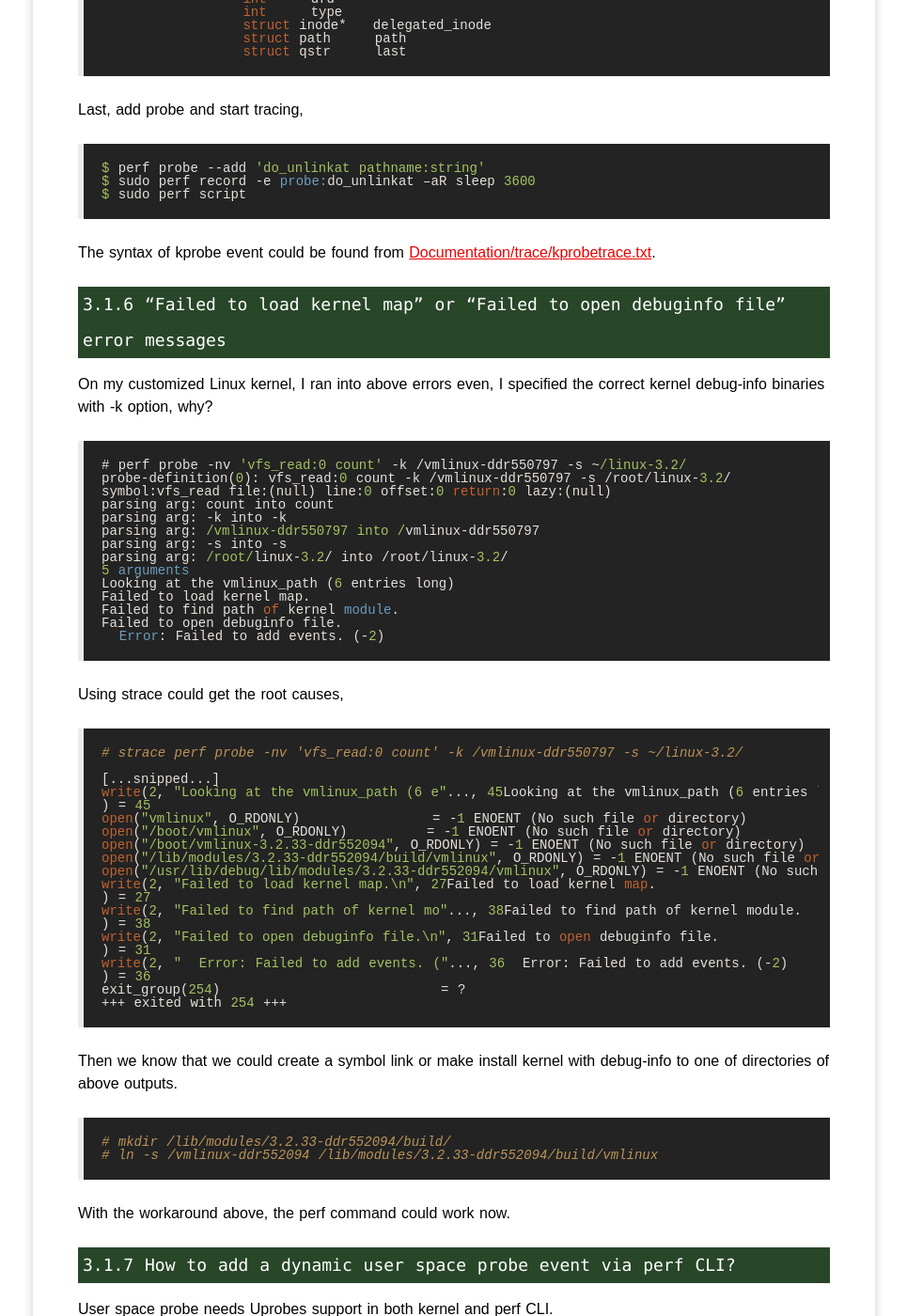
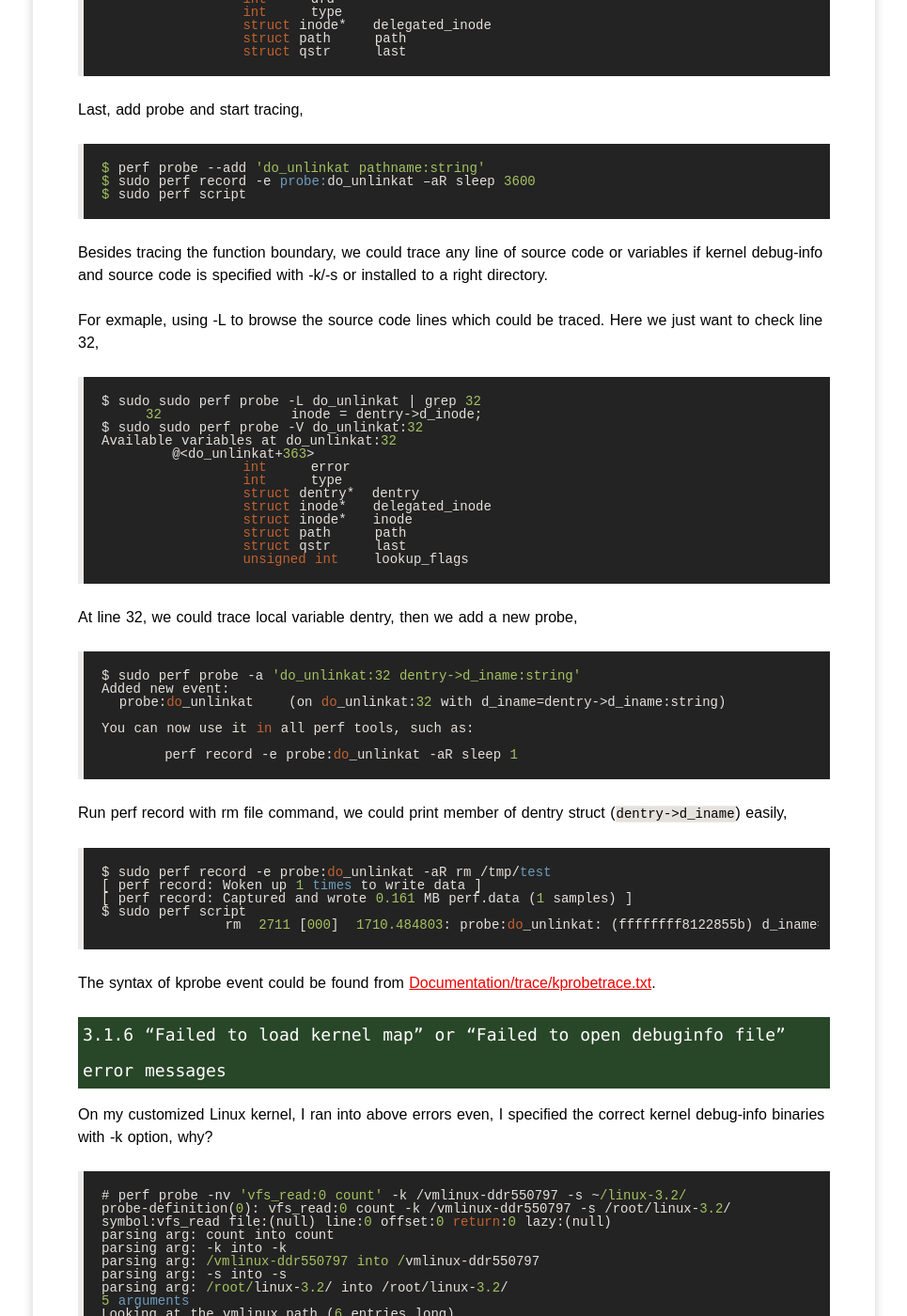
Before and after one commit to yangoliver/yangoliver.github.io, a Jekyll site: the page built from _posts/2016/2016-07-09-linux-perf-tools-tips.md, in a window 1280 px wide and 1400 px high, scrolled down 4217 px. Shown: the whole window at 94% size, without its empty margins (157-1122 px from the left). Built offline with Jekyll 4.4.1, drawn with Linux system fonts in a browser that asks for light colours; comment, search, counter and statistics services are not loaded.

Commit message:
update: trace the local variables

```diff
--- a/_posts/2016/2016-07-09-linux-perf-tools-tips.md
+++ b/_posts/2016/2016-07-09-linux-perf-tools-tips.md
@@ -137,6 +137,42 @@ Last, add probe and start tracing,
 	$ perf probe --add 'do_unlinkat pathname:string'
 	$ sudo perf record -e probe:do_unlinkat –aR sleep 3600
 	$ sudo perf script
+
+Besides tracing the function boundary, we could trace any line of source code or variables if kernel debug-info and source code is specified with -k/-s or installed to a right directory.
+
+For exmaple, using -L to browse the source code lines which could be traced. Here we just want to check line 32,
+
+	$ sudo sudo perf probe -L do_unlinkat | grep 32
+	     32  		inode = dentry->d_inode;
+	$ sudo sudo perf probe -V do_unlinkat:32
+	Available variables at do_unlinkat:32
+	        @<do_unlinkat+363>
+	                int     error
+	                int     type
+	                struct dentry*  dentry
+	                struct inode*   delegated_inode
+	                struct inode*   inode
+	                struct path     path
+	                struct qstr     last
+	                unsigned int    lookup_flags
+
+At line 32, we could trace local variable dentry, then we add a new probe,
+
+	$ sudo perf probe -a 'do_unlinkat:32 dentry->d_iname:string'
+	Added new event:
+	  probe:do_unlinkat    (on do_unlinkat:32 with d_iname=dentry->d_iname:string)
+
+	You can now use it in all perf tools, such as:
+
+		perf record -e probe:do_unlinkat -aR sleep 1
+
+Run perf record with rm file command, we could print member of dentry struct (`dentry->d_iname`) easily,
+
+	$ sudo perf record -e probe:do_unlinkat -aR rm /tmp/test
+	[ perf record: Woken up 1 times to write data ]
+	[ perf record: Captured and wrote 0.161 MB perf.data (1 samples) ]
+	$ sudo perf script
+	              rm  2711 [000]  1710.484803: probe:do_unlinkat: (ffffffff8122855b) d_iname="test"
 
 The syntax of kprobe event could be found from [Documentation/trace/kprobetrace.txt](https://github.com/torvalds/linux/blob/master/Documentation/trace/kprobetrace.txt).
 
```
